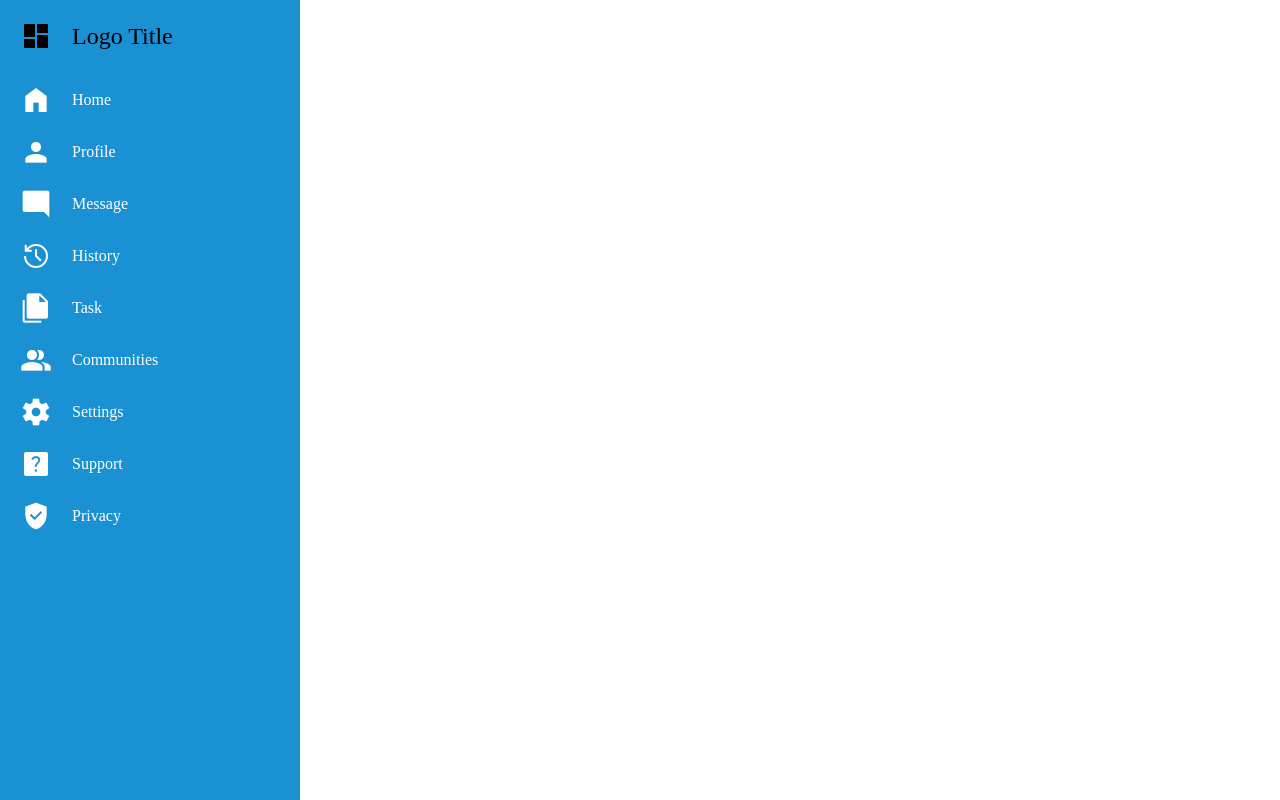
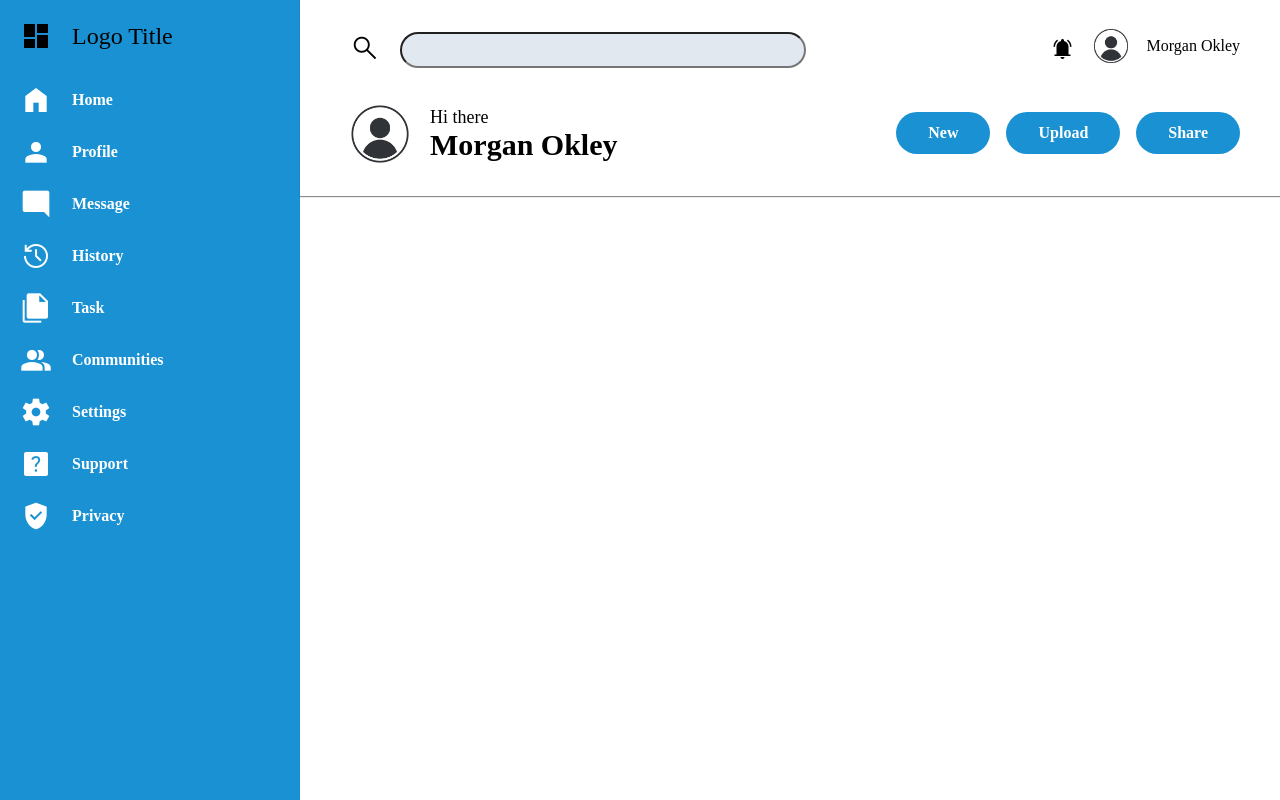
Before and after one commit to shakib1010/admin-dashboard-grid, a website: page index.html in a window 1280 px wide. Drawn offline with nearby package versions, Linux system fonts and the light colour scheme.

Commit message:
Header section completed

```diff
--- a/index.html
+++ b/index.html
@@ -96,7 +96,50 @@
           </li>
         </ul>
       </nav>
-      <main></main>
+      <main>
+        <header id="#section-header" class="header">
+          <div class="header__left">
+            <div class="search">
+              <label for="search-box" class="search__icon">
+                <span class="material-symbols-outlined">search</span>
+              </label>
+              <input type="text" name="search" class="search__input" id="search-box">
+            </div>
+            <div class="profile-large">
+              <span class="profile-large__img">
+                <img src="images/user-1.jpg" alt="">
+              </span>
+              <h1 class="profile-large__user-name">
+                  <span class="profile-large__user-name--small">Hi there</span>
+                  <span class="profile-large__user-name--large">Morgan Okley</span>
+              </h1>
+            </div>
+          </div>
+          <div class="header__right">
+            <div class="header__right--top">
+              <div class="profile-sm">
+                <div class="profile-sm__notify-icon">
+                  <span class="material-symbols-outlined">
+                    notifications_active
+                    </span>
+                </div>
+                <div class="profile-sm__img">
+                  <img src="images/user-1.jpg" alt="">
+                </div>
+                <div class="profile-sm__user-name">
+                  <p>Morgan Okley</p>
+                </div>
+              </div>
+            </div>
+            <div class="header__right--bottom">
+              <button class="btn">New</button>
+              <button class="btn">Upload</button>
+              <button class="btn">Share</button>
+            </div>
+          </div>
+        </header>
+
+      </main>
     </div>
   </body>
 </html>
--- a/sass/component/_navigation.scss
+++ b/sass/component/_navigation.scss
@@ -38,8 +38,12 @@
     align-items: center;
     gap: u.rem(20);
     color: var(--nav-text);
+    // font-family: 'Roboto', sans-serif;
     &--icon {
       font-size: u.rem(32);
     }
+    &--text {
+      font-weight: bold;
+    }
   }
 }
--- /dev/null
+++ b/sass/component/_profile.scss
@@ -0,0 +1,67 @@
+@use "../util/" as u;
+
+.profile-large {
+  display: flex;
+  align-items: center;
+  gap: u.rem(10);
+  &__img {
+    width: u.rem(80);
+    height: u.rem(80);
+    display: inline-block;
+    img {
+      display: block;
+      width: 100%;
+      height: 100%;
+    }
+  }
+
+  &__user-name {
+    margin: 0;
+    span {
+      display: block;
+    }
+
+    &--small {
+      font-size: u.rem(18);
+      font-weight: 500;
+    }
+
+    &--large {
+      font-size: u.rem(30);
+      font-weight: 700;
+    }
+  }
+}
+
+
+.profile-sm {
+  display: flex;
+  align-items: center;
+  justify-content: flex-end;
+  gap: u.rem(12);
+
+  &__notify-icon {
+    padding-top: u.rem(10);
+
+    span {
+      font-size: u.rem(24);
+    }
+  }
+
+  &__img {
+    display: block;
+    width: u.rem(48);
+    height: u.rem(48);
+    img {
+      width: 100%;
+      height: 100%;
+    }
+  }
+  &__user-name {
+    p {
+      margin: 0
+    }
+  }
+
+
+}
--- /dev/null
+++ b/sass/component/_search.scss
@@ -0,0 +1,25 @@
+@use "../util" as u;
+
+.search {
+  display: flex;
+  align-items: center;
+  gap: u.rem(20);
+  padding: u.rem(10);
+  margin-bottom: u.rem(16);
+
+  &__icon {
+    span {
+      font-size: u.rem(30);
+    }
+  }
+
+  &__input {
+    flex: 1;
+    border-radius: u.rem(100);
+    padding: u.rem(8);
+    box-shadow: none;
+    outline: none;
+    background-color: var(--nav-search-bg);
+  }
+
+}
--- /dev/null
+++ b/sass/component/buttons.scss
@@ -0,0 +1,12 @@
+@use '../util/' as u;
+
+.btn {
+  background-color: var(--button-bg-primary);
+  padding: u.rem(12) u.rem(32);
+  color: var(--btn-text);
+  font-weight: 700;
+  border-radius: u.rem(100);
+  box-sizing: none;
+  border: none;
+  font-size: u.rem(16);
+}
--- a/sass/component/index.scss
+++ b/sass/component/index.scss
@@ -1 +1,4 @@
 @forward "navigation";
+@forward "search";
+@forward "profile";
+@forward "buttons";
--- a/sass/globals/_boylerplate.scss
+++ b/sass/globals/_boylerplate.scss
@@ -9,6 +9,7 @@ html {
 *::before,
 *::after {
   box-sizing: inherit;
+  font-family: inherit;
 }
 
 body {
@@ -17,7 +18,8 @@ body {
 }
 
 .container {
-  max-width: u.rem(1440);
+  // max-width: u.rem(1440);
+  margin: 0 auto;
 }
 
 // Google fonts style
--- a/sass/globals/_custom-property.scss
+++ b/sass/globals/_custom-property.scss
@@ -6,9 +6,12 @@
   --color-gray-1: #e1e7ef;
   --color-gray-2: #636363;
   --color-gray-3: #333333;
-
+  --color-gray-4: #e2e8f0;
 
   // named color
   --nav-bg: var(--color-blue);
   --nav-text: var(--color-white);
+  --nav-search-bg: var(--color-gray-4);
+  --button-bg-primary: var(--color-blue);
+  --btn-text: var(--color-white);
 }
--- a/sass/globals/_typography.scss
+++ b/sass/globals/_typography.scss
@@ -1,4 +1,5 @@
 // Import fonts
+@import url('https://fonts.googleapis.com/css2?family=Roboto:wght@500;700&display=swap');
 
 // Default styles
 h1,
@@ -9,3 +10,8 @@ h5,
 p {
   margin-top: 0;
 }
+
+
+// body {
+//   font-family: 'Roboto', sans-serif;
+// }
--- a/sass/pages/_dashboard.scss
+++ b/sass/pages/_dashboard.scss
@@ -5,3 +5,30 @@
   grid-template-columns: u.rem(300) 1fr;
   height: 100vh;
 }
+
+.header {
+  display: grid;
+  grid-template-columns: 3fr 1fr;
+  box-shadow: rgba(0, 0, 0, 0.45) 0px 1px 1px 0px;
+  &__left {
+    padding: u.rem(22) u.rem(40);
+  }
+
+  &__right {
+    margin: u.rem(22) u.rem(40);
+    display: grid;
+    grid-template-columns: 1fr;
+
+    &--top {
+      margin-bottom: u.rem(20);
+    }
+
+    &--bottom {
+      display: flex;
+      gap: u.rem(16);
+      margin-bottom: u.rem(20);
+      align-self: end;
+
+    }
+  }
+}
```
Also changed, not shown: images/user-1.jpg (added), styles/style.css, 1 other file.
